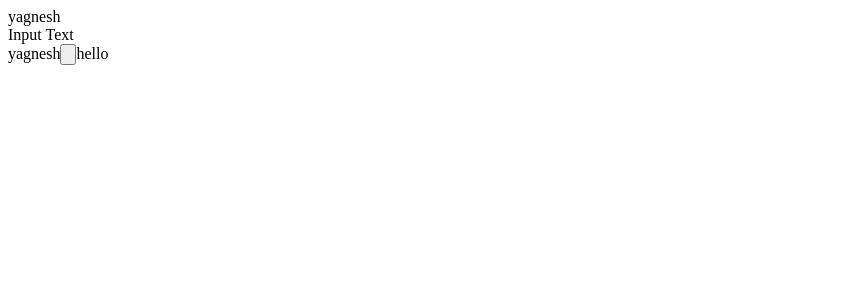
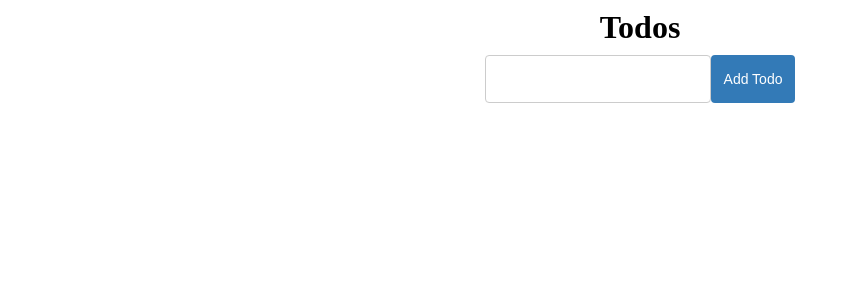
Before and after one commit to coder4affine/innoserve_capita, a React app: page / in a window 1280 px wide. Shown: the top 300 px of the page, without its empty margins (0-850 px from the left). Built offline with nearby package versions, Linux system fonts and the light colour scheme.

Commit message:
commit code

```diff
--- a/src/Todos/Header.js
+++ b/src/Todos/Header.js
@@ -7,6 +7,6 @@ import React, { memo } from 'react';
 //   },
 // };
 
-const Header = ({ user }) => <div>{user.name}</div>;
+const Header = ({ user }) => <div>{user && user.name}</div>;
 
 export default memo(Header);
--- a/src/Todos/index.js
+++ b/src/Todos/index.js
@@ -1,36 +1,109 @@
 import React, { Component } from 'react';
+// import InputText from './InputText';
+// import Header from './Header';
 import './main.css';
-import InputText from './InputText';
-import Header from './Header';
 
 class index extends Component {
   constructor(props) {
     super(props);
     this.state = {
-      greet: 'hello',
-      user: {
-        name: 'yagnesh',
-      },
+      todoText: '',
+      todos: [],
     };
   }
 
-  clickMe = () => {
-    const { user } = this.state;
-    user.name = 'yagnesh modh';
-    this.setState({ user });
+  clickMe = () => {};
+
+  changeText = e => {
+    this.setState({ [e.target.name]: e.target.value });
+  };
+
+  addTodo = () => {
+    const { todoText, todos } = this.state;
+
+    this.setState({
+      todos: [...todos, { id: new Date().getTime(), text: todoText, isDone: false }],
+      todoText: '',
+    });
+  };
+
+  changeStatus = todo => {
+    const { todos } = this.state;
+    // const i = todos.findIndex(x => x.id === todo.id);
+    // if (i !== -1) {
+    this.setState({
+      todos: todos.map(x => {
+        if (x.id === todo.id) {
+          return { ...x, isDone: !x.isDone };
+        }
+        return x;
+      }),
+    });
+
+    // [...todos.slice(0, i), { ...todo, isDone: !todo.isDone }, ...todos.slice(i + 1)],
+    // }
   };
 
   render() {
-    console.log('Todos');
-    const { greet, user } = this.state;
+    const { todoText, todos } = this.state;
     return (
-      <div className="header">
-        <Header user={user} />
-        <InputText />
-        <div />
-        {user.name}
-        <input type="button" onClick={this.clickMe} />
-        {greet}
+      <div className="container">
+        <div
+          style={{
+            height: 55,
+            display: 'flex',
+            justifyContent: 'center',
+            alignItems: 'center',
+          }}
+        >
+          <h1>Todos</h1>
+        </div>
+        <div style={{ display: 'flex', flex: 1, flexDirection: 'column' }} id="body">
+          <div style={{ display: 'flex', justifyContent: 'center' }}>
+            <input
+              type="text"
+              style={{
+                width: 200,
+                height: 34,
+                padding: '6px 12px',
+                fontSize: 18,
+                lineHeight: 1.5,
+                color: '#555',
+                backgroundColor: '#fff',
+                backgroundImage: 'none',
+                border: '1px solid #ccc',
+                borderRadius: 4,
+              }}
+              name="todoText"
+              value={todoText}
+              onChange={this.changeText}
+            />
+            <button type="button" className="btn btn-primary" onClick={this.addTodo}>
+              Add Todo
+            </button>
+          </div>
+
+          <div>
+            {todos.map(todo => (
+              <div key={todo.id}>
+                <input
+                  type="checkbox"
+                  checked={todo.isDone}
+                  onChange={() => this.changeStatus(todo)}
+                />
+                <span
+                  style={{
+                    textDecoration: todo.isDone ? 'line-through' : 'none',
+                  }}
+                >
+                  {todo.text}
+                </span>
+              </div>
+            ))}
+          </div>
+        </div>
+
+        <div id="footer" style={{ height: 55 }} />
       </div>
     );
   }
--- a/src/Todos/main.css
+++ b/src/Todos/main.css
@@ -1,3 +1,44 @@
+body {
+  margin: 0;
+  padding: 0;
+}
+
+div#root {
+  display: flex;
+  flex: 1;
+  height: 100vh;
+}
+
 .container {
   display: flex;
+  flex-direction: column;
+  flex: 1;
 }
+
+.btn-primary {
+  color: #fff;
+  background-color: #337ab7;
+  border-color: #2e6da4;
+}
+.btn {
+  width: 100;
+  display: inline-block;
+  margin-bottom: 0;
+  font-weight: 400;
+  text-align: center;
+  white-space: nowrap;
+  vertical-align: middle;
+  -ms-touch-action: manipulation;
+  touch-action: manipulation;
+  cursor: pointer;
+  background-image: none;
+  border: 1px solid transparent;
+  padding: 6px 12px;
+  font-size: 14px;
+  line-height: 1.42857143;
+  border-radius: 4px;
+  -webkit-user-select: none;
+  -moz-user-select: none;
+  -ms-user-select: none;
+  user-select: none;
+}
```
Also changed, not shown: .eslintrc.json.
